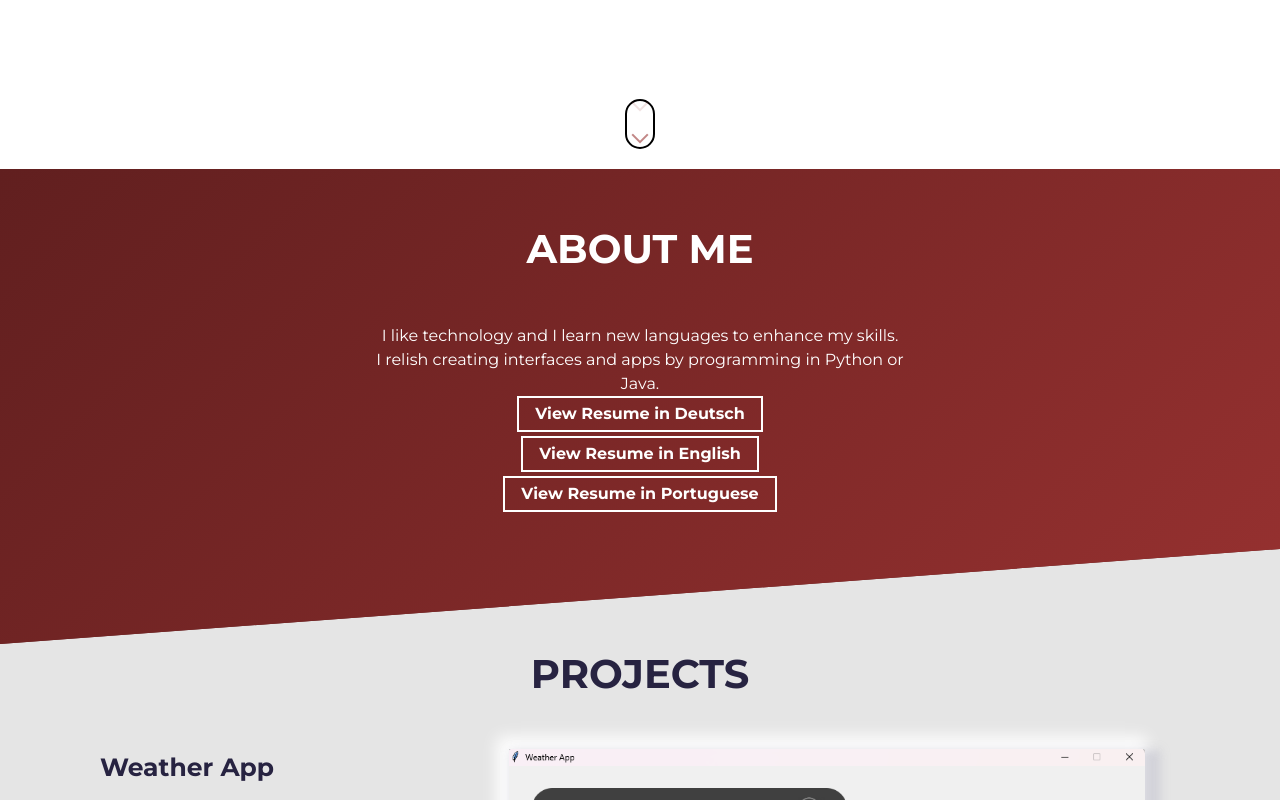
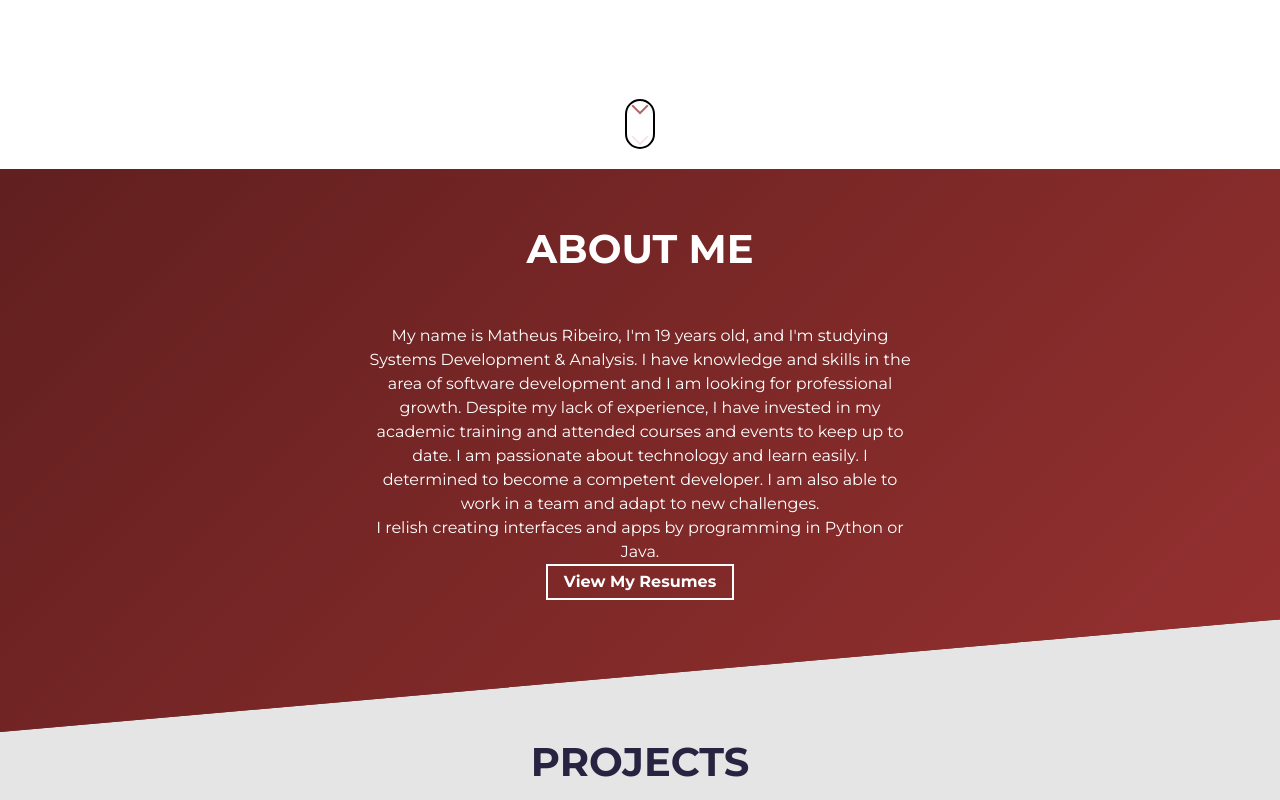
Before and after one commit to matheusrbr11/matheusrbr11.github.io, a plain HTML site: page index.html in a window 1280 px wide. Shown: the part 631-1431 px from the top of the page. Drawn offline with Linux system fonts and the light colour scheme.

Commit message:
portfolio

```diff
--- a/index.html
+++ b/index.html
@@ -135,19 +135,17 @@ Have fun creating your portfolio on this template!!! -->
           </div>
           <div class="about-wrapper__info">
             <p class="about-wrapper__info-text">
-              I like technology and I learn new languages to enhance my skills.
+              My name is Matheus Ribeiro, I'm 19 years old, and I'm studying Systems Development & Analysis.
+              I have knowledge and skills in the area of software development and I am looking for professional growth.
+              Despite my lack of experience, I have invested in my academic training and attended courses and events to keep up to date.
+              I am passionate about technology and learn easily. I determined to become a competent developer.
+              I am also able to work in a team and adapt to new challenges.
             </p>
             <p class="about-wrapper__info-text">
               I relish creating interfaces and apps by programming in Python or Java.
             </p>
             <span class="about-wrapper__cta">
-              <a href="https://drive.google.com/file/d/1aYNb-8m8MXtqx1cDxHxfoszY3EtNgc0Z/view" class="cta-btn cta-btn--resume">View Resume in Deutsch</a>
-            </span>
-            <span class="about-wrapper__cta">
-              <a href="https://drive.google.com/file/d/1Zm4kWLCeBk--K0qRNbDA0CQjcyJ0GrkJ/view" class="cta-btn cta-btn--resume">View Resume in English</a>
-            </span>
-            <span class="about-wrapper__cta">
-              <a href="https://drive.google.com/file/d/1hc-eyVO5W9qcp48OqbObulV4Pl9p8VNN/view" class="cta-btn cta-btn--resume">View Resume in Portuguese</a>
+              <a href="https://linktr.ee/matheusrbr11" class="cta-btn cta-btn--resume">View My Resumes</a>
             </span>
           </div>
         </div>
```
